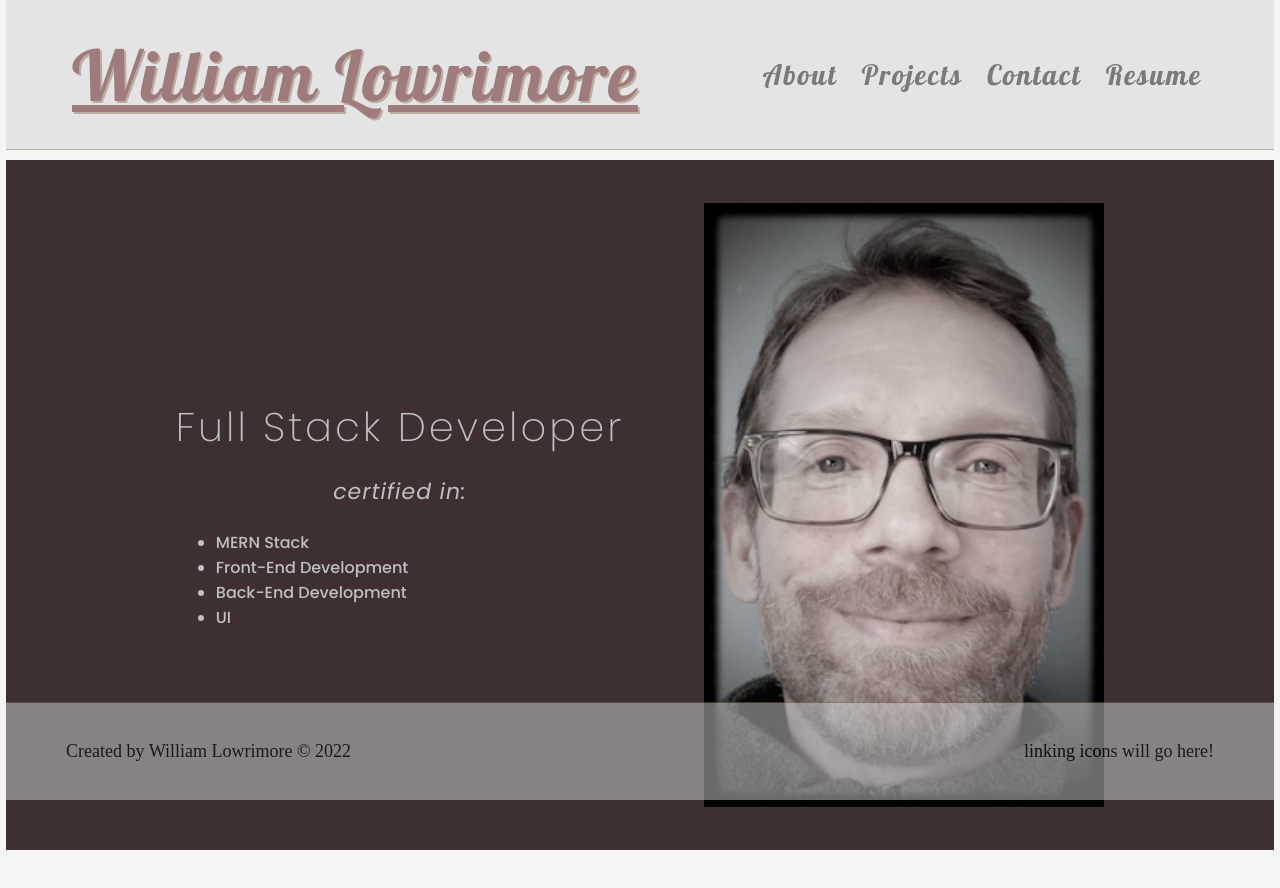
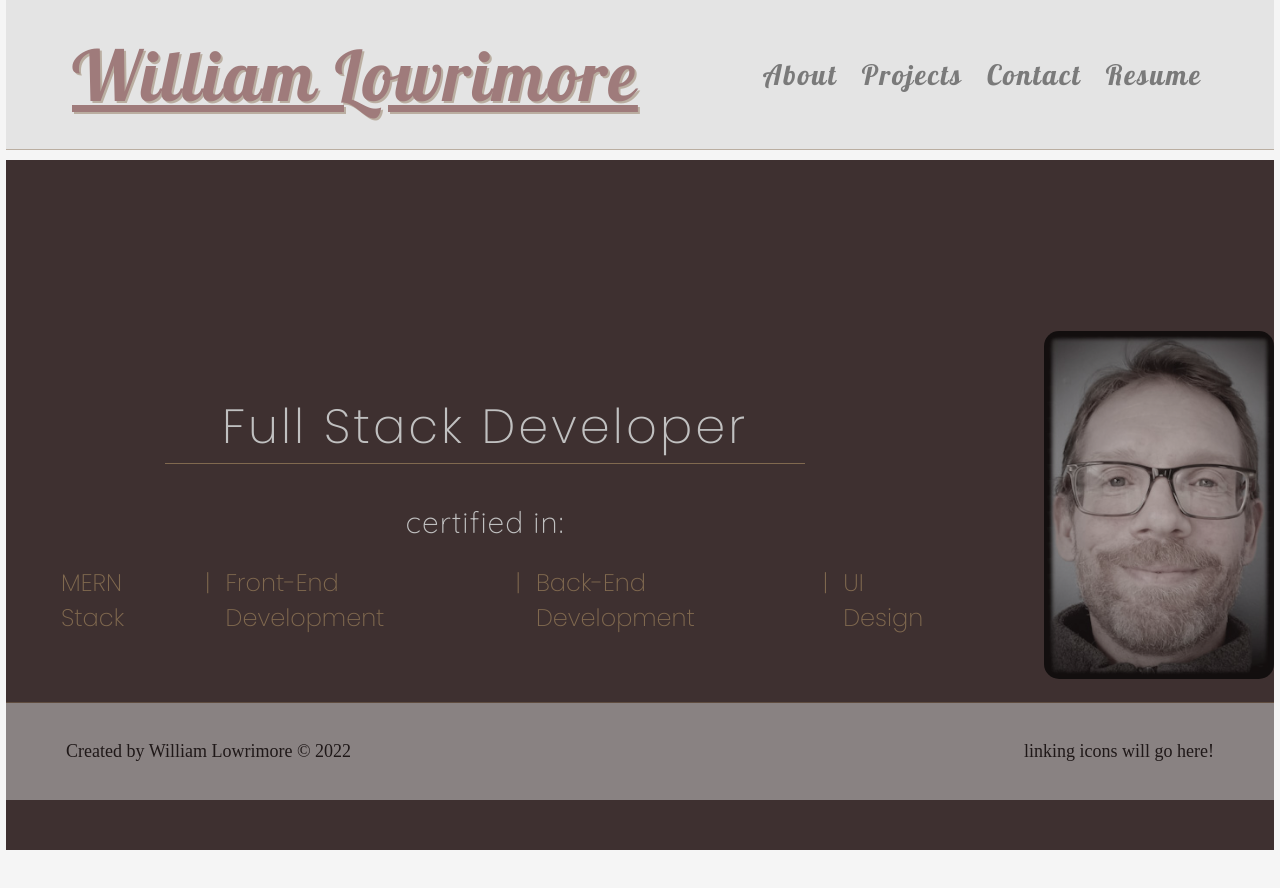
Before and after one commit to wlowrimore/Lowrimore_William_portfolio-2022, a React (Create React App) app: page / in a window 1280 px wide. Shown: the top 888 px of the page. Built offline with nearby package versions, Linux system fonts and the light colour scheme.

Commit message:
styles main/home page

```diff
--- a/src/components/Main.js
+++ b/src/components/Main.js
@@ -6,12 +6,12 @@ export default function Main() {
     <section className="main-container" id="main">
       <div className="intro">
         <h1>Full Stack Developer</h1>
-        <span><p>certified in:</p></span>
+        <span>
+          <p>certified in:</p>
+        </span>
         <ul>
-          <li>MERN Stack</li>
-          <li>Front-End Development</li>
-          <li>Back-End Development</li>
-          <li>UI</li>
+          <li>MERN Stack</li>|<li>Front-End Development</li>|
+          <li>Back-End Development</li>|<li>UI Design</li>
         </ul>
       </div>
 
--- a/src/index.css
+++ b/src/index.css
@@ -86,7 +86,7 @@ nav.navactive {
 
 /* __________________________________MAIN PAGE(HOME)___________________________________ */
 
-.main-container, .about {
+.main-container {
   display: flex;
   /* flex-direction: column; */
   justify-content: center;
@@ -109,39 +109,68 @@ nav.navactive {
 }
 
 .intro {
+  display: flex;
+  flex-direction: column;
+  justify-content: center;
+  align-items: center;
   color: silver;
   font-family: "Poppins", sans-serif;
 }
 
 .intro h1 {
-  margin-bottom: 18px;
-  font-size: 40px;
+  text-align: center;
+  width: 40rem;
+  font-size: 48px;
   font-weight: 200;
   letter-spacing: 3px;
-
-  /* margin-right: 80px; */
+  border-bottom: 1px solid var(--shadow-color);
 }
 
 .intro p {
+  font-family: "Quicksand", serif;
+  font-weight: 200;
   text-align: center;
-  font-size: 22px;
+  font-size: 30px;
   letter-spacing: 1px;
-  font-style: italic;
   margin-top: 0;
+  margin-bottom: 0;
 }
 
 .intro ul {
+  display: flex;
+  color: var(--shadow-color);
+  font-size: 24px;
+  font-weight: 200;
+}
+
+.intro li {
+  display: flex;
+  padding: 0 15px;
 }
 
 .main-container img {
-  width: 400px;
+  width: 230px;
   margin-left: 80px;;
+  border-radius: 15px;
+  opacity: 70%;
 }
 
 
 
 /* _____________________________________ABOUT PAGE____________________________________ */
 
+.about {
+  display: flex;
+  flex-direction: column;
+  align-items: center;
+  justify-content: center;
+  min-height: 690px;
+  max-height: 100%;
+  width: 100%;
+  margin: 10px 0;
+  overflow-y: scroll;
+  background: var(--bg-red);
+}
 .about h1 {
   display: flex;
   justify-content: center;
```
